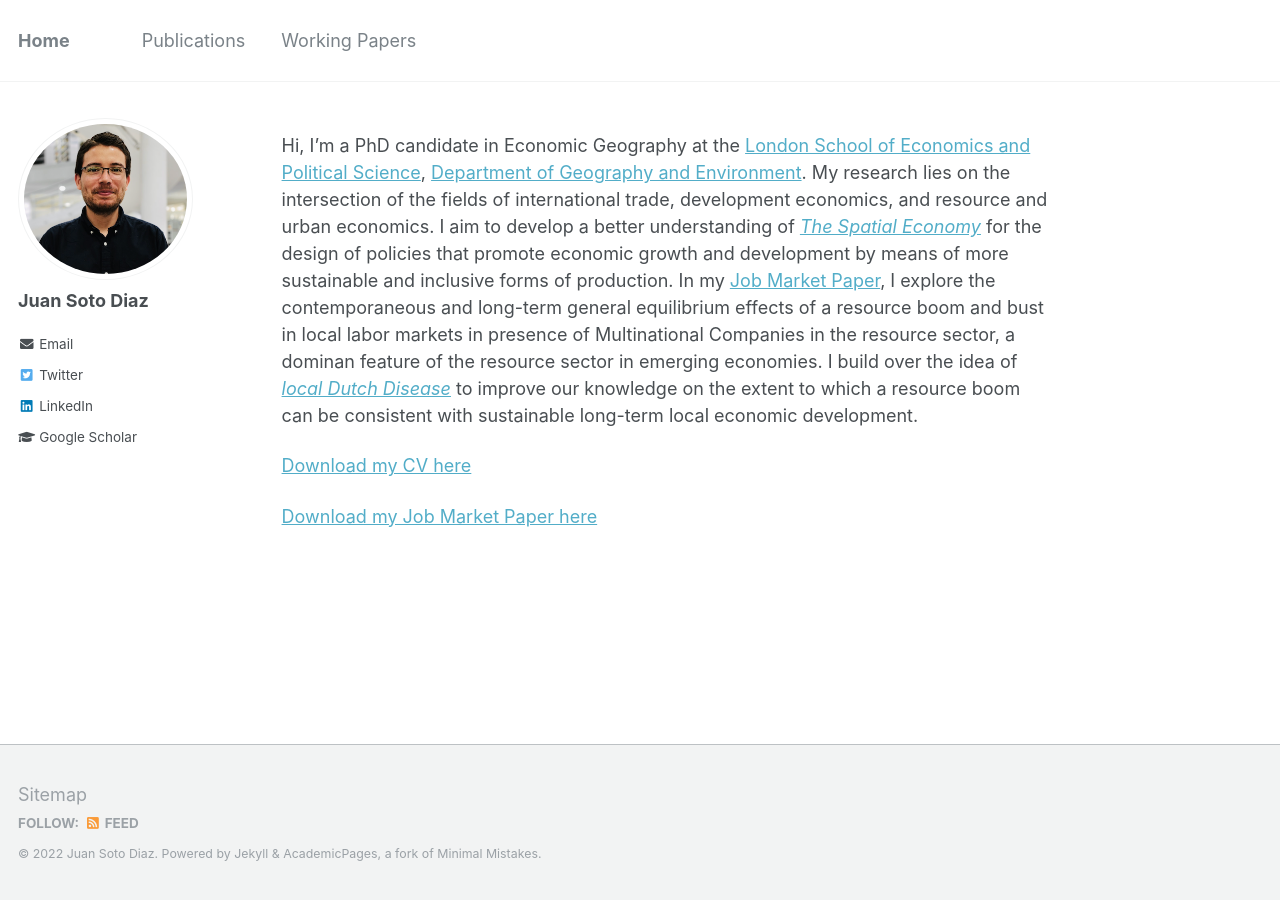
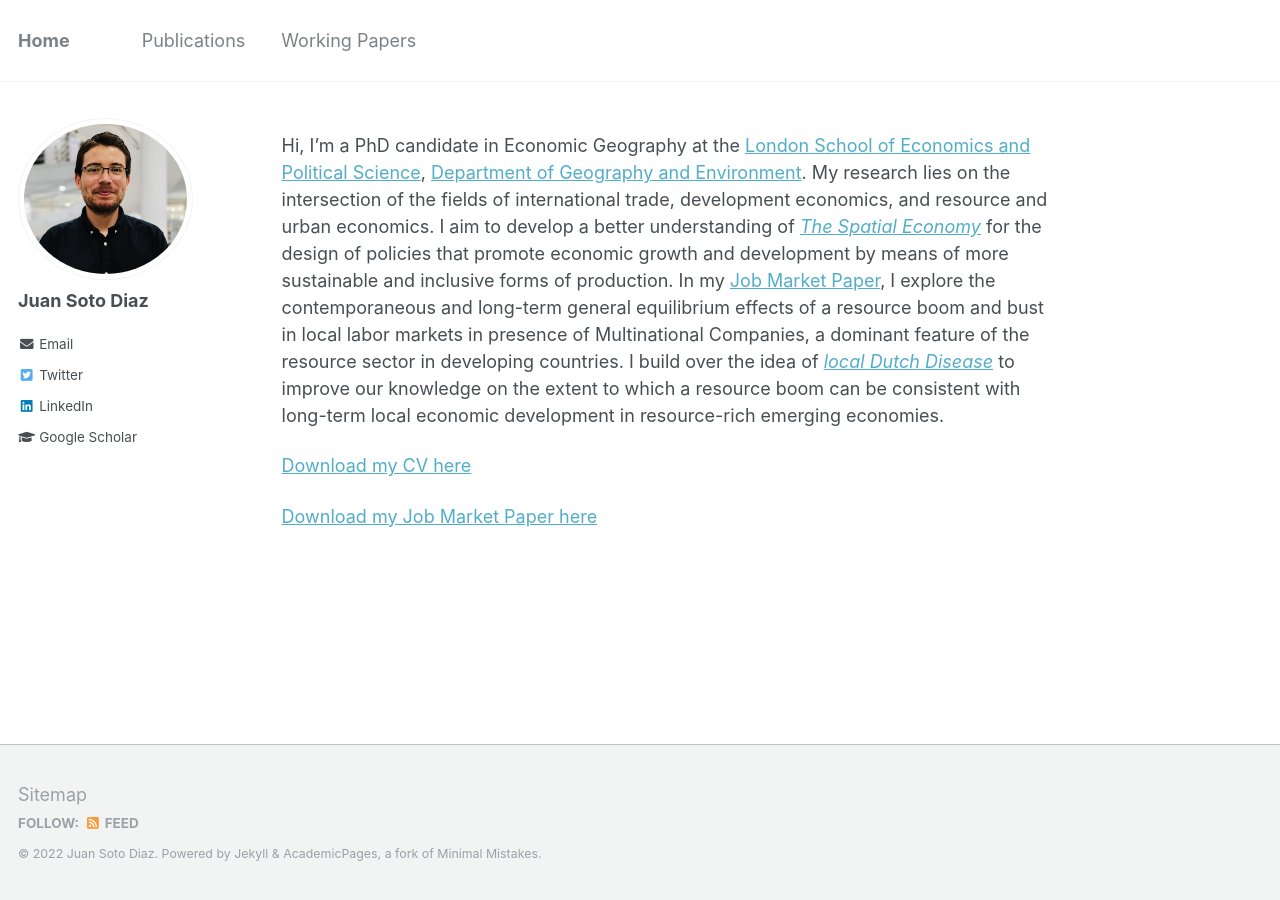
Before and after one commit to pedrofierroz87/pedrofierroz87.github.io, a Jekyll site: the page built from _pages/about.md, in a window 1280 px wide. Built offline with Jekyll 4.4.1, drawn with Linux system fonts in a browser that asks for light colours.

Commit message:
Update about.md

```diff
--- a/_pages/about.md
+++ b/_pages/about.md
@@ -8,7 +8,7 @@ redirect_from:
   - /about.html
 ---
 
-Hi, I'm a PhD candidate in Economic Geography at the [London School of Economics and Political Science](https://lse.ac.uk), [Department of Geography and Environment](https://www.lse.ac.uk/geography-and-environment). My research lies on the intersection of the fields of international trade, development economics, and resource and urban economics. I aim to develop a better understanding of [<i>The Spatial Economy</i>](https://www.aeaweb.org/articles?id=10.1257/jel.20181414) for the design of policies that promote economic growth and development by means of more sustainable and inclusive forms of production. In my [Job Market Paper](https://onlinelibrary.wiley.com/doi/epdf/10.1111/jors.12269), I explore the contemporaneous and long-term general equilibrium effects of a resource boom and bust in local labor markets in presence of Multinational Companies in the resource sector, a dominan feature of the resource sector in emerging economies. I build over the idea of [<i>local Dutch Disease</i>](https://academic.oup.com/restud/article-abstract/85/2/695/4055596) to improve our knowledge on the extent to which a resource boom can be consistent with sustainable long-term local economic development.
+Hi, I'm a PhD candidate in Economic Geography at the [London School of Economics and Political Science](https://lse.ac.uk), [Department of Geography and Environment](https://www.lse.ac.uk/geography-and-environment). My research lies on the intersection of the fields of international trade, development economics, and resource and urban economics. I aim to develop a better understanding of [<i>The Spatial Economy</i>](https://www.aeaweb.org/articles?id=10.1257/jel.20181414) for the design of policies that promote economic growth and development by means of more sustainable and inclusive forms of production. In my [Job Market Paper](https://onlinelibrary.wiley.com/doi/epdf/10.1111/jors.12269), I explore the contemporaneous and long-term general equilibrium effects of a resource boom and bust in local labor markets in presence of Multinational Companies, a dominant feature of the resource sector in developing countries. I build over the idea of [<i>local Dutch Disease</i>](https://academic.oup.com/restud/article-abstract/85/2/695/4055596) to improve our knowledge on the extent to which a resource boom can be consistent with long-term local economic development in resource-rich emerging economies.
 
 [Download my CV here](https://onlinelibrary.wiley.com/doi/epdf/10.1111/jors.12269)
 
```
